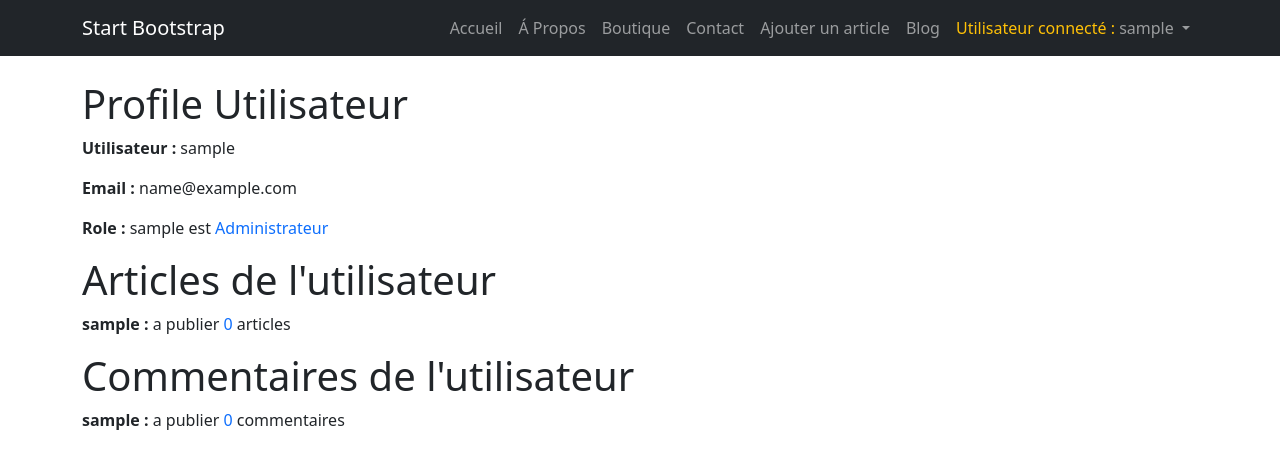
After one commit to StefanoElAngeluss/blog_django, a Django app: page /profile/ in a window 1280 px wide. The commit adds this page. Shown: the top 469 px of the page. Run offline with Django 5.2, Linux system fonts and the light colour scheme; the visitor is signed in with stand-in values (Sample User, id 1); data that the repository does not hold is empty; some libraries are stand-ins or nearby versions.

Commit message:
Ajout de la page about, contact et profile

```diff
--- a/blog/admin.py
+++ b/blog/admin.py
@@ -5,9 +5,9 @@ from ckeditor.widgets import CKEditorWidget
 from blog.models import Article, Commentaire, Categorie
 
 class ArticleAdmin(admin.ModelAdmin):
-    list_display = ('titre', 'auteur', 'status', 'tags', 'date_creation', 'publication')
+    list_display = ('titre', 'auteur', 'status', 'categorie', 'tags', 'date_creation', 'publication')
     list_filter = ('auteur', 'status', 'publication')
-    list_editable: List[str] = ['tags', 'status']
+    list_editable: List[str] = ['tags', 'status', 'categorie']
     ordering = ('auteur', 'status', 'publication')
     prepopulated_fields = {'slug': ('titre',)}
     search_fields = ('titre', 'contenu', 'status')
--- a/blog/templates/blog/partials/navbar.html
+++ b/blog/templates/blog/partials/navbar.html
@@ -68,11 +68,11 @@
         <div class="collapse navbar-collapse" id="navbarSupportedContent">
             <ul class="navbar-nav ms-auto mb-2 mb-lg-0">
                 <li class="nav-item"><a class="nav-link" href="{% url 'blog' %}">Accueil</a></li>
+                <li class="nav-item"><a class="nav-link" href="{% url 'blog_about' %}">Á Propos</a></li>
                 <li class="nav-item"><a class="nav-link" href="{% url 'store' %}">Boutique</a></li>
-                <li class="nav-item"><a class="nav-link" href="#!">About</a></li>
-                <li class="nav-item"><a class="nav-link" href="#!">Contact</a></li>
+                <li class="nav-item"><a class="nav-link" href="{% url 'blog_contact' %}">Contact</a></li>
                 <li class="nav-item"><a class="nav-link" aria-current="page" href="{% url 'ajouter_article' %}">Ajouter un article</a></li>
-                <li class="nav-item"><a class="nav-link" aria-current="page" href="#">Blog</a></li>
+                <li class="nav-item"><a class="nav-link" aria-current="page" href="{% url 'blog' %}">Blog</a></li>
                 <li class="nav-item dropdown">
                     <a class="nav-link dropdown-toggle" href="#" id="navbarDropdown" role="button" data-bs-toggle="dropdown" aria-expanded="false">
                         {% if user.is_authenticated %}
@@ -87,7 +87,7 @@
                     <ul class="dropdown-menu dropdown-menu-end mt-2" aria-labelledby="navbarDropdown">
                         {% if user.is_authenticated %}
                         <li>
-                            <a href="#" class="dropdown-item text-danger">Profile</a>
+                            <a href="{% url 'profile' %}" class="dropdown-item text-danger">Profile</a>
                         </li>
                         <li><hr class="dropdown-divider"></li>
                         <li>
--- a/blog/urls.py
+++ b/blog/urls.py
@@ -3,30 +3,38 @@ from django.conf import settings
 from django.contrib import admin
 from django.urls import include, path
 from blog import views
-from blog.views import detail_article, list_article
-from comptes.views import login_user, logout_user, signup
+from comptes.views import login_user, logout_user, signup, profile
 from store.views import ajouter_au_panier, delete_panier, panier, produit_detail, store
 
 app_name = 'blog'
 
 urlpatterns = [
     path('admin/', admin.site.urls),
+
     path('', views.index, name='blog'),
-    path('list_article/', list_article, name='list_article'),
-    path('categorie/<slug:categorie>/', list_article, name='categorie_article_list'),
-    path('article/<str:slug>/', detail_article, name='detail_article'),
-    path('categorie/<slug:categorie>/', detail_article, name='categorie_article_list'),
+    path('about/', views.about, name='blog_about'),
+    path('contact/', views.contact, name='blog_contact'),
+
+    path('list_article/', views.list_article, name='list_article'),
+    path('categorie/<slug:categorie>/', views.list_article, name='categorie_article_list'),
+    path('tag/<slug:tag_slug>/', views.list_article, name='tag_by_article_list'),
+    path('article/<str:slug>/', views.detail_article, name='detail_article'),
+    path('categorie/<slug:categorie>/', views.detail_article, name='categorie_article_list'),
     path('search/', views.article_search, name='article_search'),
     path('ajouter_article/', views.ajouter_article, name='ajouter_article'),
     path('modifier_article/<int:article_id>/', views.modifier_article, name='modifier_article'),
-    path('store/', store, name='store'),
+
     path('login/', login_user, name='login'),
     path('signup/', signup, name='signup'),
     path('logout/', logout_user, name='logout'),
+    path('profile/', profile, name='profile'),
+
+    path('store/', store, name='store'),
     path('produit/<str:slug>/', produit_detail, name='produit'),
     path('produit/<str:slug>/ajouter-au-panier/', ajouter_au_panier, name='ajouter-au-panier'),
     path('panier/', panier, name='panier'),
     path('panier/delete/', delete_panier, name='delete-panier'),
+
 ] + static(settings.MEDIA_URL, document_root=settings.MEDIA_ROOT)
 
 if settings.DEBUG:
--- /dev/null
+++ b/comptes/templates/comptes/profile.html
@@ -0,0 +1,62 @@
+{% include 'blog/partials/list_article_haut.html' %}
+{% include 'blog/partials/navbar.html' %}
+
+    {% block content %}
+
+        <div class="container mt-4">
+            <h1>Profile Utilisateur</h1>
+            <p>
+                <b>Utilisateur :</b> {{ user }}
+            </p>
+            <p>
+                <b>Email :</b> {{ user.email }}
+            </p>
+            {% if user.is_superuser %}
+                <p>
+                    <b>Role :</b> {{ user }} est
+                    <span class="text-primary">Administrateur</span>
+                </p>
+            {% else %}
+                <p>
+                    <b>Role :</b> {{ user }} est
+                    <span class="text-secondary">Utilisteur</span>
+                </p>
+            {% endif %}
+
+        </div>
+
+        <div class="container">
+            <h1>Articles de l'utilisateur</h1>
+            {% if not user.article_count or user.commentaire_count %}
+                <p>
+                    <b>{{ user }} :</b> a publier
+                    <span class="text-primary">{{ article_count }}</span>
+                    article{{ article_count|pluralize }}
+                </p>
+
+            {% else %}
+                <p>
+                    <b>{{ user }} :</b> n'a pas publié d'articles
+                </p>
+            {% endif %}
+        </div>
+
+        <div class="container">
+            <h1>Commentaires de l'utilisateur</h1>
+            {% if not user.article_count or user.commentaire_count %}
+                <p>
+                    <b>{{ user }} :</b> a publier
+                    <span class="text-primary">{{ commentaire_count }}</span>
+                    commentaire{{ commentaire_count|pluralize }}
+                </p>
+
+            {% else %}
+                <p>
+                    <b>{{ user }} :</b> n'a pas publié de commentaires
+                </p>
+            {% endif %}
+        </div>
+
+    {% endblock %}
+
+{% include 'blog/partials/list_article_bas.html' %}
--- a/comptes/views.py
+++ b/comptes/views.py
@@ -1,7 +1,15 @@
 from django.contrib.auth import get_user_model, authenticate, login, logout
 from django.shortcuts import render, redirect
 
+from blog.models import Article, Commentaire
+
 User = get_user_model()
+
+def profile(request):
+    user = request.user
+    article_count = Article.objects.filter(auteur=user).count()
+    commentaire_count = Commentaire.objects.filter(auteur=user).count()
+    return render(request, 'comptes/profile.html', {'article_count': article_count, 'commentaire_count': commentaire_count})
 
 def signup(request):
     if request.method == "POST":
@@ -9,7 +17,7 @@ def signup(request):
         username = request.POST.get("username")
         password = request.POST.get("password")
         email = request.POST.get("email")
-        user = User.objects.create_user(username=username, email=email, password=password)
+        user = User.objects.create_user(username=username, email=email, password=password) # type: ignore
         user.save()
         if user:
             login(request, user)
```
Also changed, not shown: blog/templates/blog/about.html (added, +14 -0 lines), blog/templates/blog/article/detail.html (+10 -2 lines), blog/templates/blog/article/list.html (+23 -3 lines), blog/templates/blog/contact.html (added, +14 -0 lines), blog/views.py (+15 -3 lines), db.sqlite3 (added), images/League-of-Legends.jpg (added).
